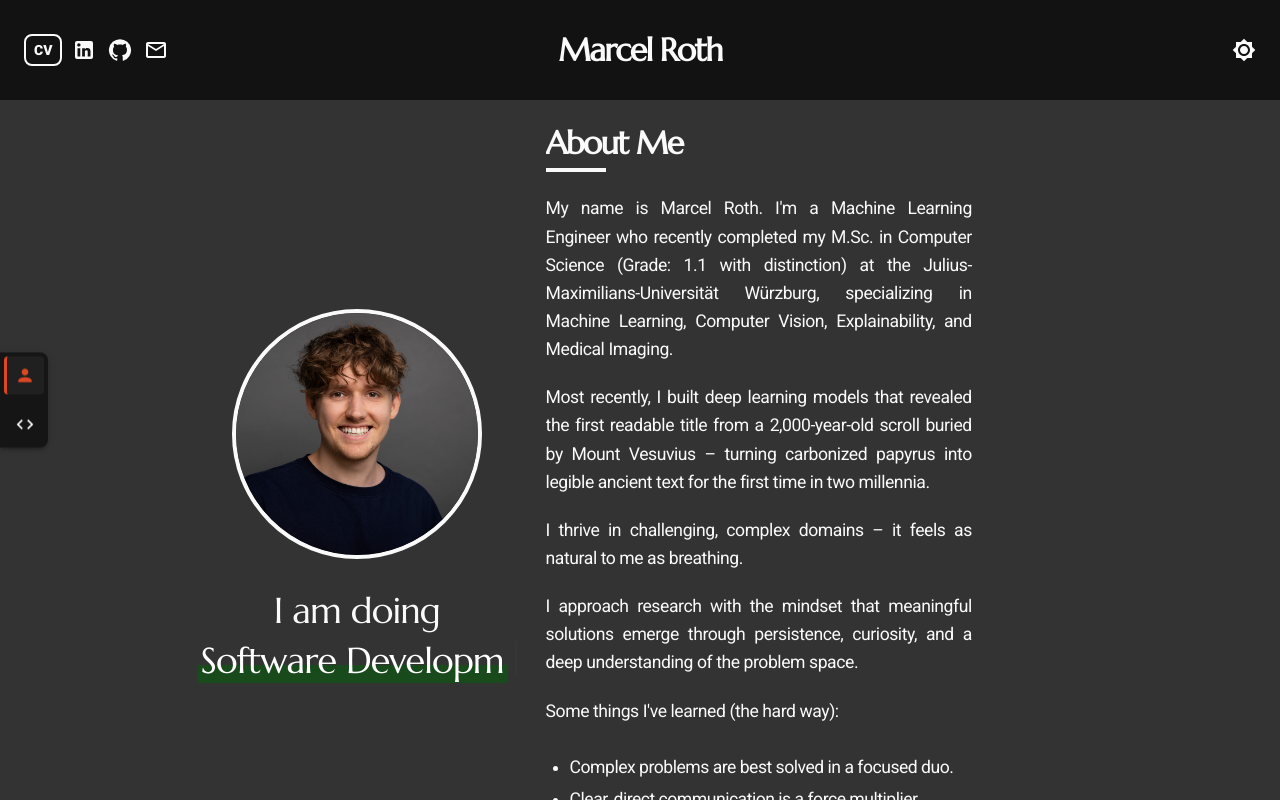
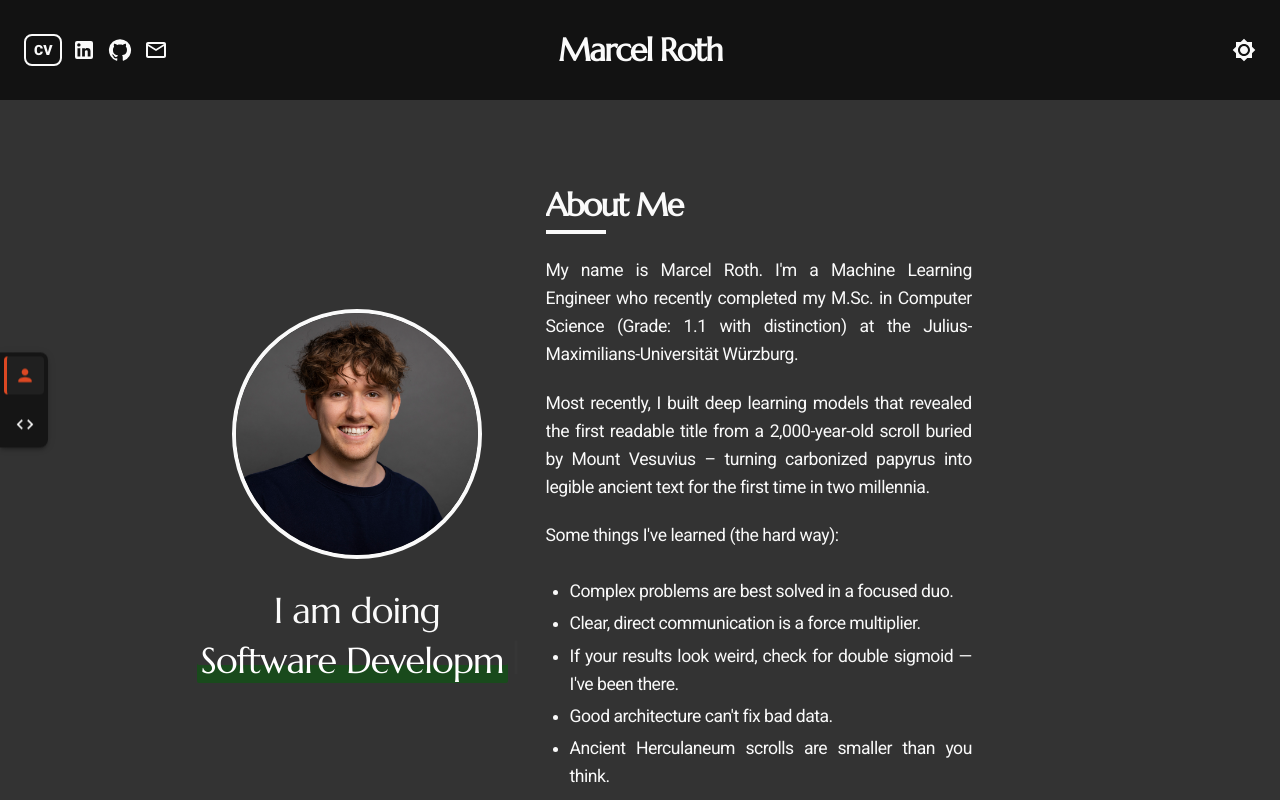
Before and after one commit to mvrcii/mvrcii.github.io, a React (Vite) app: page / in a window 1280 px wide. Built offline with nearby package versions, Linux system fonts and the light colour scheme.

Commit message:
Refactor AboutSection to streamline content and remove redundant paragraphs

```diff
--- a/src/components/main/sections/AboutSection.tsx
+++ b/src/components/main/sections/AboutSection.tsx
@@ -1,6 +1,6 @@
 import React from 'react';
-import { Box, Typography } from "@mui/material";
-import { styled } from "@mui/material/styles";
+import {Box, Typography} from "@mui/material";
+import {styled} from "@mui/material/styles";
 
 const SectionBox = styled(Box)({
     display: 'flex',
@@ -54,21 +54,13 @@ const AboutSection: React.FC = () => {
 
       <Paragraph variant="body1">
         My name is Marcel Roth. I'm a Machine Learning Engineer who recently completed my M.Sc. in Computer Science
-        (Grade: 1.1 with distinction) at the Julius-Maximilians-Universität Würzburg, specializing in Machine Learning,
-        Computer Vision, Explainability, and Medical Imaging.
+        (Grade: 1.1 with distinction) at the Julius-Maximilians-Universität Würzburg.
       </Paragraph>
 
       <Paragraph variant="body1">
         Most recently, I built deep learning models that revealed the first readable title from a 2,000-year-old scroll
         buried by Mount Vesuvius – turning carbonized papyrus into legible ancient text for the first time in two millennia.
       </Paragraph>
-
-      <Paragraph variant="body1">
-        I thrive in challenging, complex domains – it feels as natural to me as breathing.
-      </Paragraph>
-
-        <Paragraph variant="body1">I approach research with the mindset that meaningful solutions emerge through persistence, curiosity,
-        and a deep understanding of the problem space.</Paragraph>
 
       <Paragraph variant="body1">
         Some things I've learned (the hard way):
```
